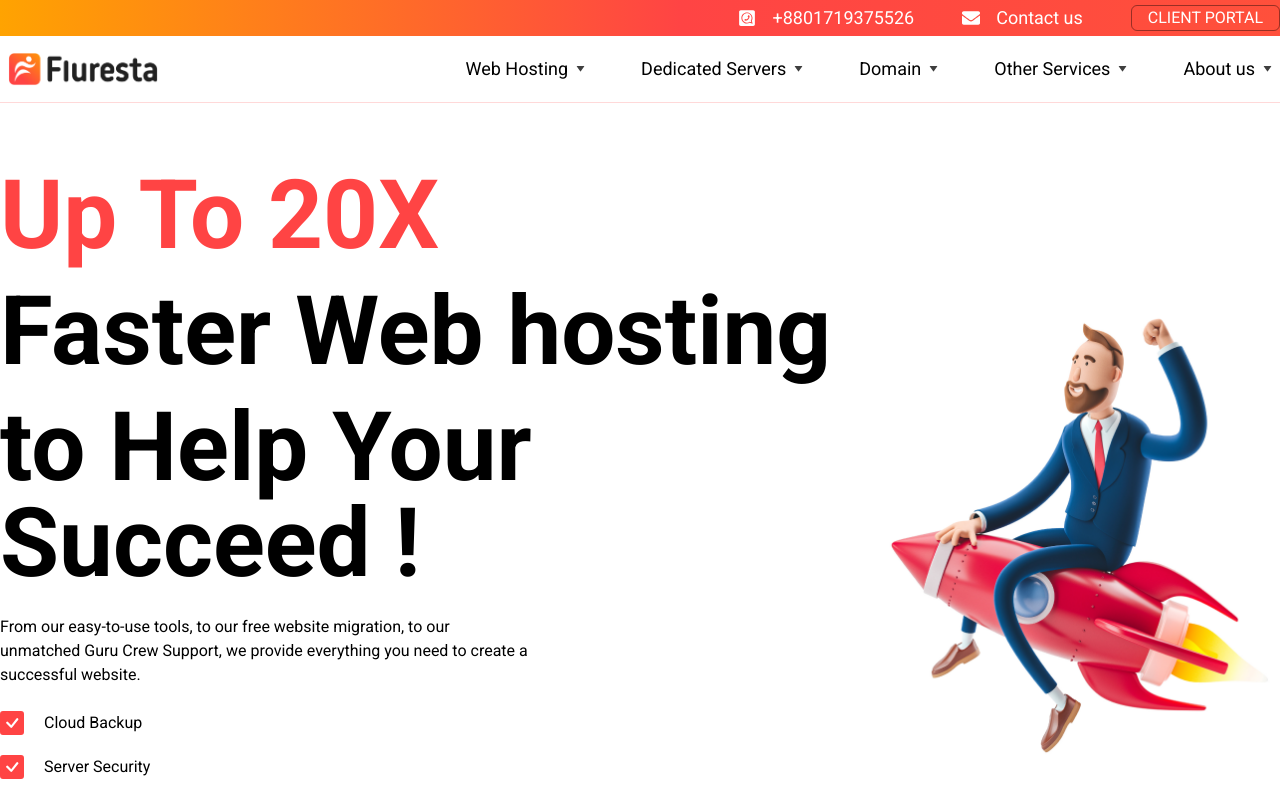
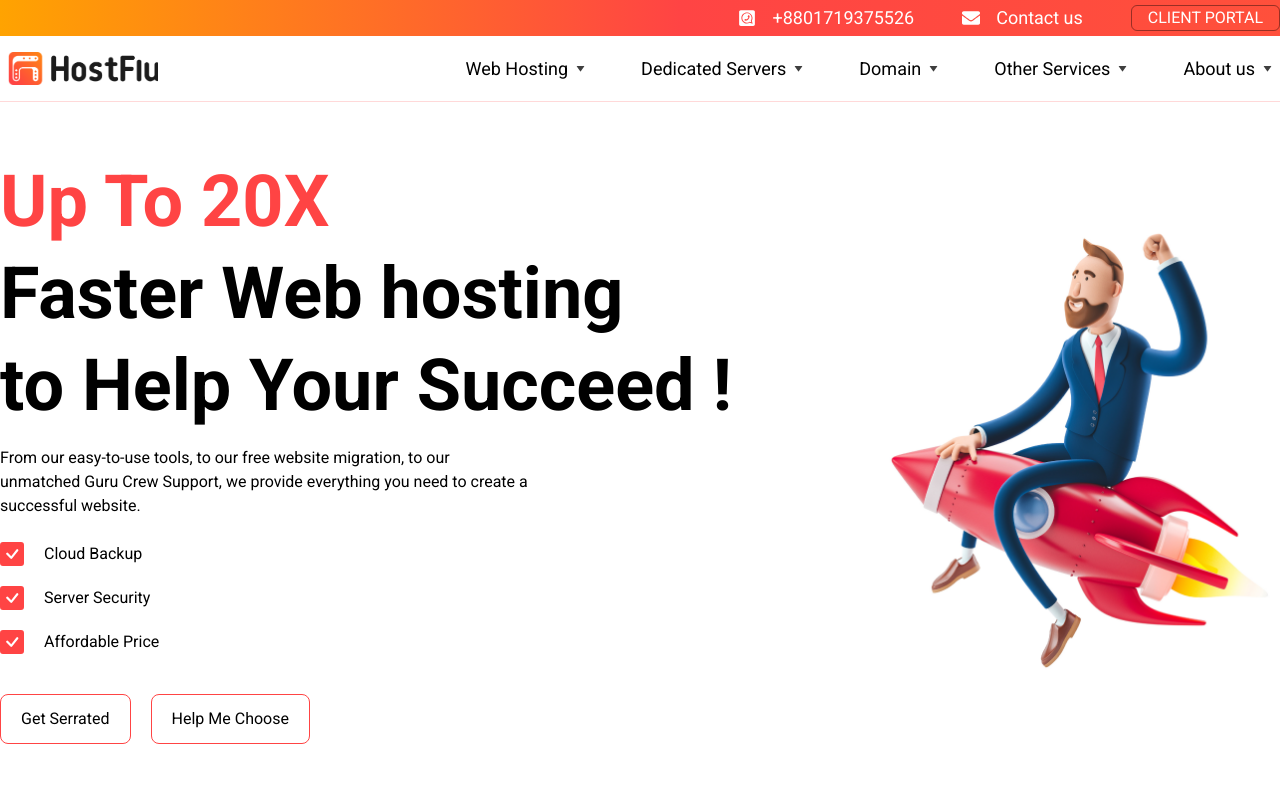
Before and after one commit to pothikit/hostfule-project, a React (Create React App) app: page / in a window 1280 px wide. Shown: the top 797 px of the page. Built offline with nearby package versions, Linux system fonts and the light colour scheme; a web font is replaced by a local one.

Commit message:
logo changed and hero text size reduce

```diff
--- a/src/components/home/Hero.jsx
+++ b/src/components/home/Hero.jsx
@@ -8,7 +8,7 @@ function Hero() {
                 <div className="hero grid grid-cols-1 lg:grid-cols-3 gap-4 items-center px-3 md:px-0">
                     <div className='lg:col-span-2'>
                         <div className="hero-title">
-                            <h1 className='text-3xl sm:text-5xl lg:text-8xl flex flex-col gap-5 font-bold'>
+                            <h1 className='text-2xl sm:text-4xl lg:text-7xl flex flex-col gap-5 font-bold'>
                                 <span className='block text-primary'>Up To 20X</span>
                                 <span className='block'>Faster Web hosting</span>
                                 <span>to Help Your Succeed !</span>
--- a/src/components/sharedHosting/IndividualServices.jsx
+++ b/src/components/sharedHosting/IndividualServices.jsx
@@ -14,5 +14,4 @@ function IndividualServices(props) {
         </div>
     )
 }
-
 export default IndividualServices
```
Also changed, not shown: src/hostflu-logo.png.
